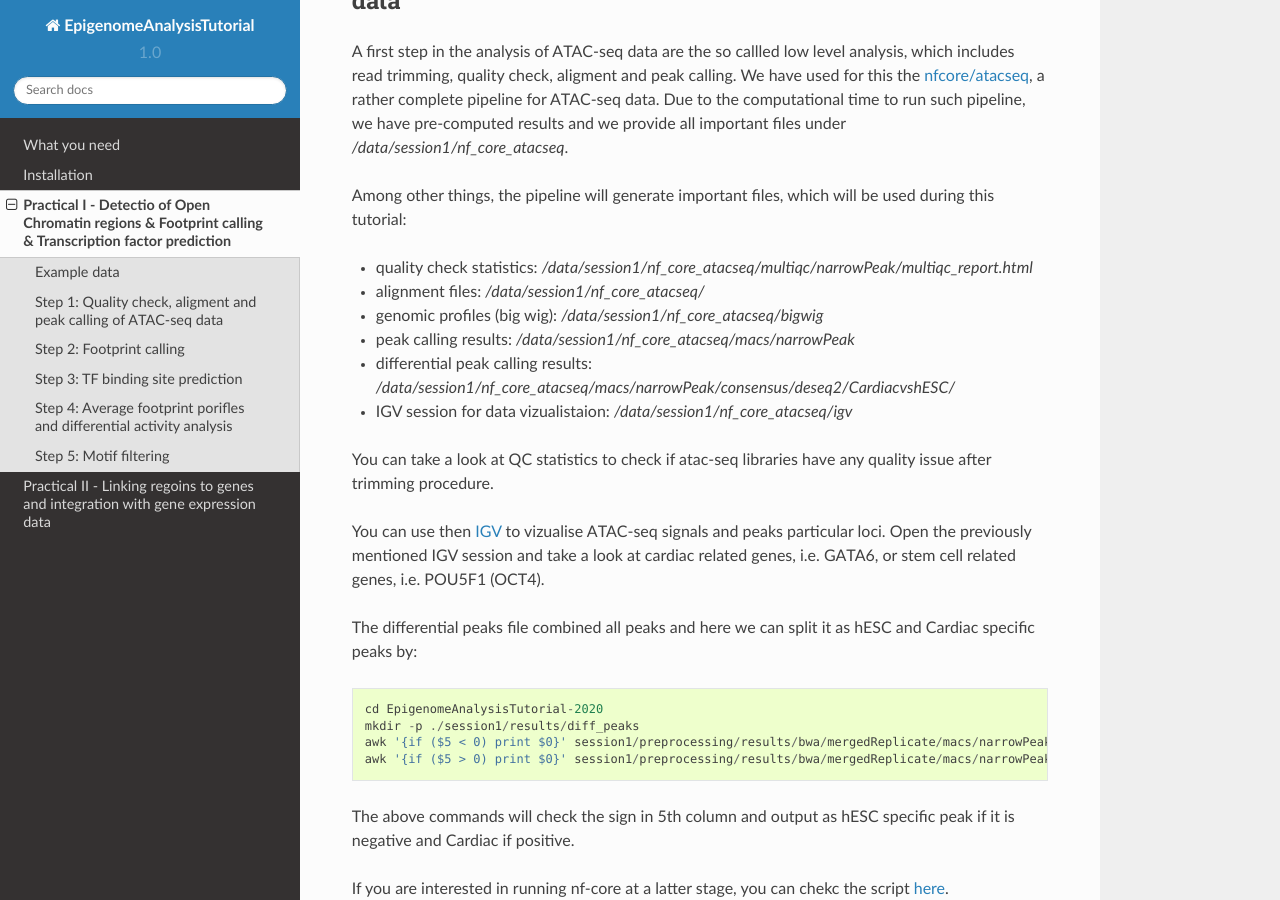
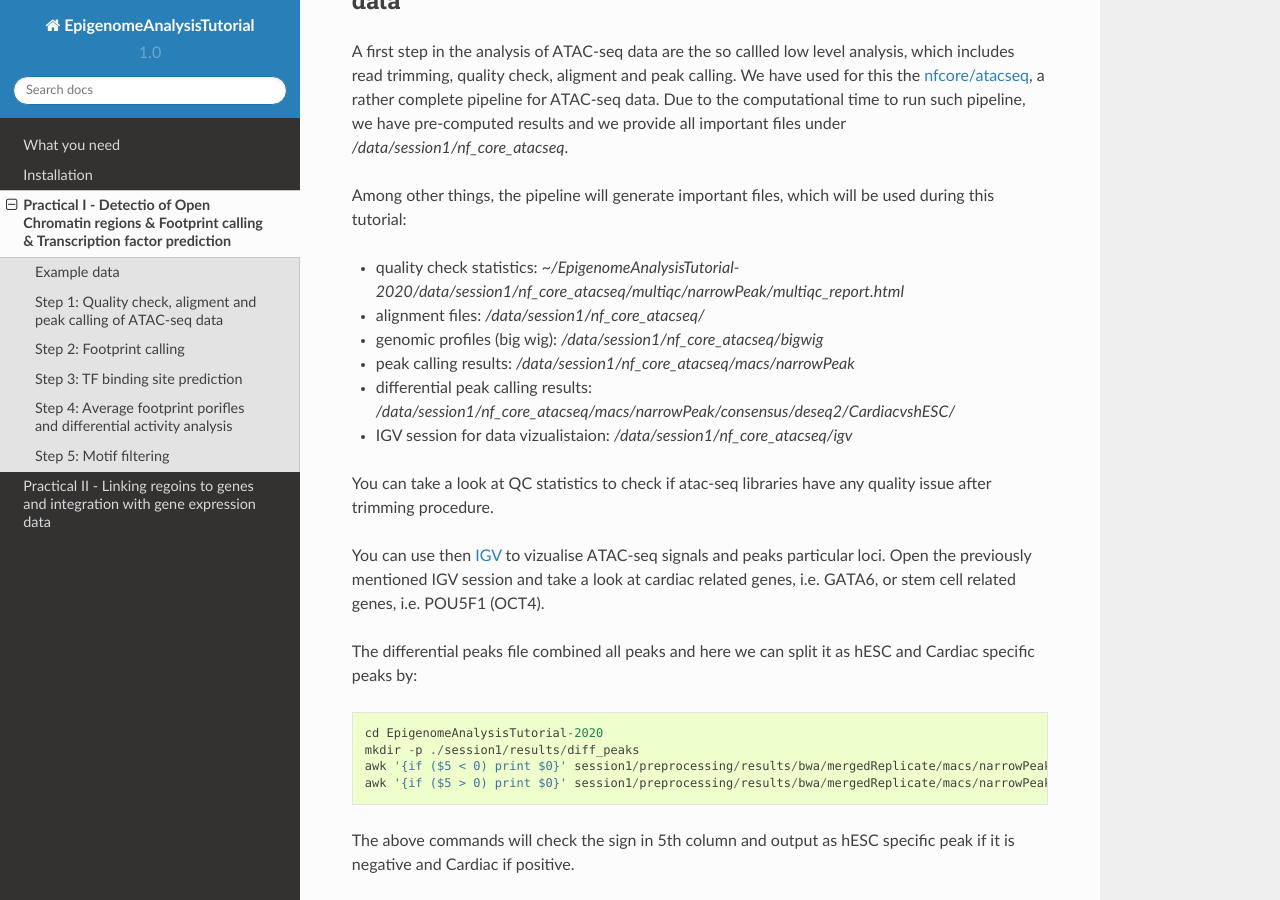
Before and after one commit to SchulzLab/EpigenomeAnalysisTutorial-2020, a Sphinx documentation site: the page built from docs/Practical1.rst, in a window 1280 px wide and 900 px high, scrolled down 584 px. Built offline with Sphinx 7.4.7 and the Read the Docs theme 2.0.0, drawn with Linux system fonts in a browser that asks for light colours.

Commit message:
Update Practical1.rst

```diff
--- a/docs/Practical1.rst
+++ b/docs/Practical1.rst
@@ -15,7 +15,7 @@ A first step in the analysis of ATAC-seq data are the so callled low level analy
 
 Among other things, the pipeline will generate important files, which will be used during this tutorial:
 
-- quality check statistics: */data/session1/nf_core_atacseq/multiqc/narrowPeak/multiqc_report.html*
+- quality check statistics: *~/EpigenomeAnalysisTutorial-2020/data/session1/nf_core_atacseq/multiqc/narrowPeak/multiqc_report.html*
 - alignment files: */data/session1/nf_core_atacseq/*
 - genomic profiles (big wig): */data/session1/nf_core_atacseq/bigwig*
 - peak calling results: */data/session1/nf_core_atacseq/macs/narrowPeak*
```
